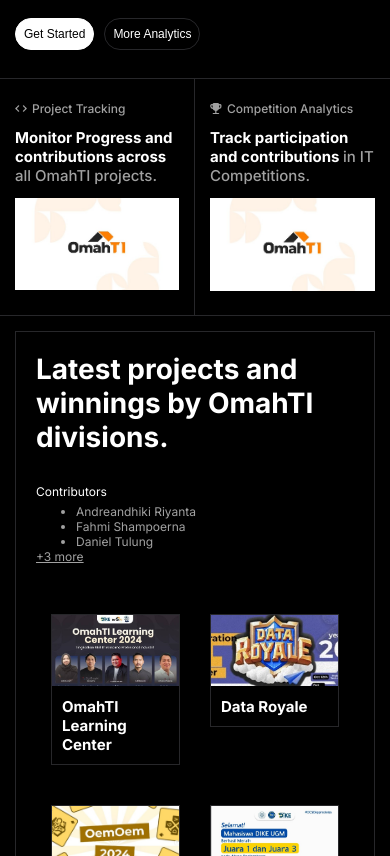
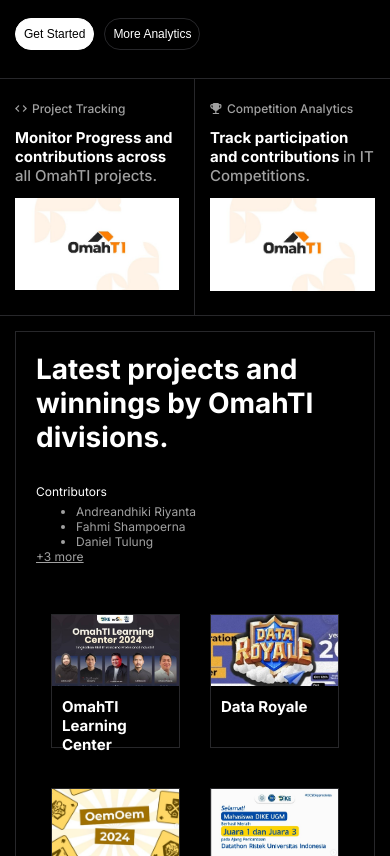
Before and after one commit to muddglobb/OPREC-FE-OmahTI-UGM, a plain HTML site: page index.html in a window 390 px wide. Shown: the part 244-1100 px from the top of the page. Drawn offline with Linux system fonts and the light colour scheme.

Commit message:
memperbaiki style

```diff
--- a/style.css
+++ b/style.css
@@ -234,6 +234,7 @@
 .project-image{
     width: 50%;
     padding: 10px 15px 30px 15px;
+
 }
 .border-image-project{
     border: 1px solid var(--border-color);
@@ -372,6 +373,7 @@
     }
     .image-project-title{
         font-size: 20px;
+        height: 55px;
     }
     .names-container{
         font-size: 18px;
@@ -412,6 +414,7 @@
     .image-project-title{
         font-size: 15px;
         margin: 7px 10px 10px 10px;
+        height: 40px;
     }
     .images-button{
         font-size: 10px;
@@ -587,3 +590,4 @@
         font-size: 10px;
     }
 }
+/*cek update*/
```
Also changed, not shown: README.txt.
